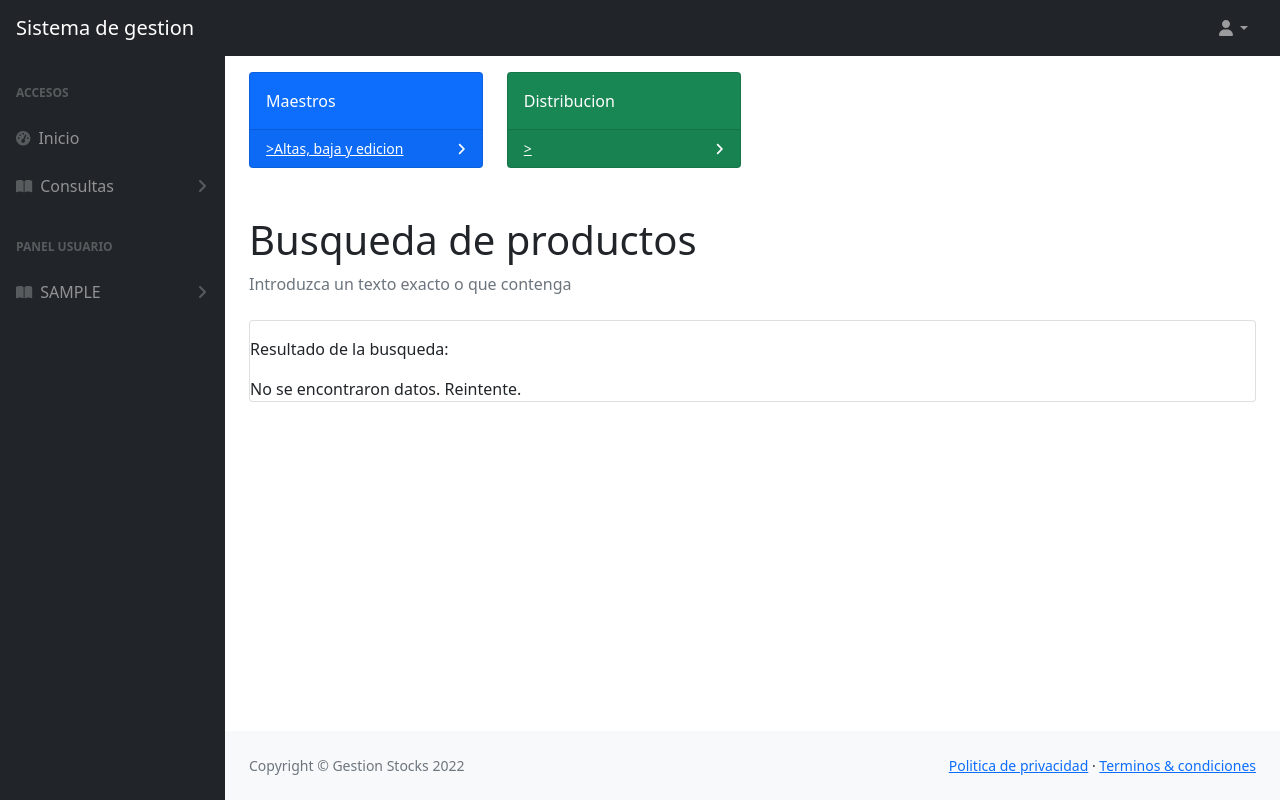
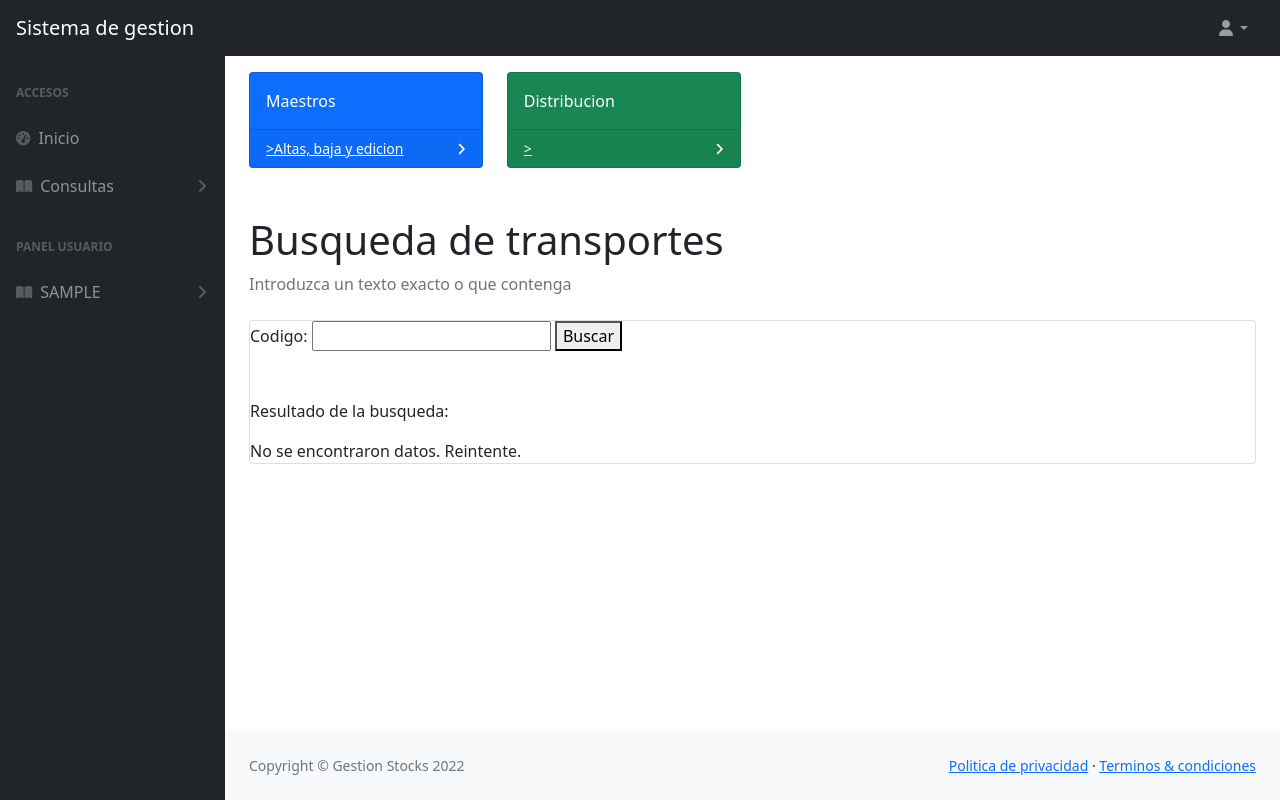
Before and after one commit to rhiwick/CoderHouseProyect, a Django app: page /distribucion/busqueda_transporte/ in a window 1280 px wide. Run offline with Django 4.2, Linux system fonts and the light colour scheme; the visitor is signed in with stand-in values (Sample User, id 1); data that the repository does not hold is empty; parts of the project's set-up code (start-up, migrations or seed data) failed here and were passed over; some libraries are stand-ins or nearby versions.

Commit message:
agregue busqueda en las clases basadas en vistas

```diff
--- a/Templates/Distribucion/busqueda_transporte.html
+++ b/Templates/Distribucion/busqueda_transporte.html
@@ -6,7 +6,7 @@
 
 
 {% block sub_titulo %}
-<h1 class="mt-4">Busqueda de productos</h1>
+<h1 class="mt-4">Busqueda de transportes</h1>
 {% endblock sub_titulo %}
 
 
@@ -25,10 +25,10 @@
 {% endblock accion %}
 
 {% block informacion %}
-        {% comment %} {{form}}
+{{form}}
         <button>Buscar</button>
     </form>
-<p></p> {% endcomment %}
+<p></p>
 
 
 <p></p>
--- a/Templates/Distribucion/editar_transporte.html
+++ b/Templates/Distribucion/editar_transporte.html
@@ -22,10 +22,14 @@
 <form action= {% url 'editar_transporte' %}>
 {% endblock accion %}
 
+
+
+
 {% block Form %}
 {{transporte}}
 {% endblock Form %}
 
+
 {% block botones %}
 <a href={% url 'edite_transporte' transporte.id %}>Editar</a>
 {% endblock botones %}
--- a/Templates/index.html
+++ b/Templates/index.html
@@ -74,6 +74,7 @@
                                     <div class="collapse" id="pagesCollapseAuth" aria-labelledby="headingOne" data-bs-parent="#sidenavAccordionPages">
                                         <nav class="sb-sidenav-menu-nested nav">
                                             <a class="nav-link" href={% url 'busqueda_producto' %}>Producto</a>
+                                            <a class="nav-link" href={% url 'busqueda_transporte' %}>Transporte</a>
 
                                         </nav>
                                     </div>
--- /dev/null
+++ b/distribucion/forms.py
@@ -0,0 +1,5 @@
+from django import forms
+
+
+class FormBusquedaTransporte(forms.Form):
+    codigo = forms.CharField(max_length=15)
--- a/distribucion/views.py
+++ b/distribucion/views.py
@@ -2,6 +2,7 @@ from django.shortcuts import render
 from django.views.generic.list import ListView
 from django.views.generic.edit import DeleteView, UpdateView, CreateView
 from django.contrib.auth.mixins import LoginRequiredMixin
+from distribucion.forms import FormBusquedaTransporte
 
 from distribucion.models import Transporte
 # Create your views here.
@@ -19,11 +20,37 @@ class EditarTransporte(LoginRequiredMixin, ListView):
     success_url = '/distribucion/editar_transporte'
     fields = ['codigo', 'tipo', 'marca', 'modelo', 'tara', 'ejes']
 
+    def get_queryset(self):
+        transporte = self.request.GET.get('codigo', '')
+        if transporte:
+            object_list = self.model.objects.filter(codigo__icontains=transporte)
+        else:
+            object_list = self.model.objects.all()
+        return object_list
+
+    def get_context_data(self, **kwargs):
+        context = super().get_context_data(**kwargs)
+        context["form"] = FormBusquedaTransporte()
+        return context
+
 
 class EliminarTransporte(LoginRequiredMixin, ListView):
     model = Transporte
     template_name = 'Distribucion/eliminar_transporte.html'
     success_url = '/distribucion/eliminar_transporte'
+
+    def get_queryset(self):
+        transporte = self.request.GET.get('codigo', '')
+        if transporte:
+            object_list = self.model.objects.filter(codigo__icontains=transporte)
+        else:
+            object_list = self.model.objects.all()
+        return object_list
+
+    def get_context_data(self, **kwargs):
+        context = super().get_context_data(**kwargs)
+        context["form"] = FormBusquedaTransporte()
+        return context
 
 
 class EditeTransporte(LoginRequiredMixin, UpdateView):
@@ -43,7 +70,20 @@ class ElimineTransporte(LoginRequiredMixin, DeleteView):
 class BusquedaTransporte(LoginRequiredMixin, ListView):
     model = Transporte
     template_name = 'Distribucion/busqueda_transporte.html'
-    success_url = '/distribucion/busqueda_transporte'
+
+    def get_queryset(self):
+        transporte = self.request.GET.get('codigo', '')
+        if transporte:
+            object_list = self.model.objects.filter(codigo__icontains=transporte)
+        else:
+            object_list = self.model.objects.all()
+        return object_list
+
+    def get_context_data(self, **kwargs):
+        context = super().get_context_data(**kwargs)
+        context["form"] = FormBusquedaTransporte()
+        return context
+
 
 
 def distribucion(request):
--- a/vistas/views.py
+++ b/vistas/views.py
@@ -110,7 +110,3 @@ def edite_producto(request, id):
 
     form_producto = FormEditarProducto(initial={'producto_cia': prod.producto_cia,'producto_codigo': prod.producto_codigo, 'producto_descripcion': prod.producto_descripcion, 'producto_costo': prod.producto_costo})
     return render(request, 'Maestros/edite_producto.html', {'form':form_producto, 'producto':prod})
-
-
-def ahoracrequeyamesalio():
-    ...
```
